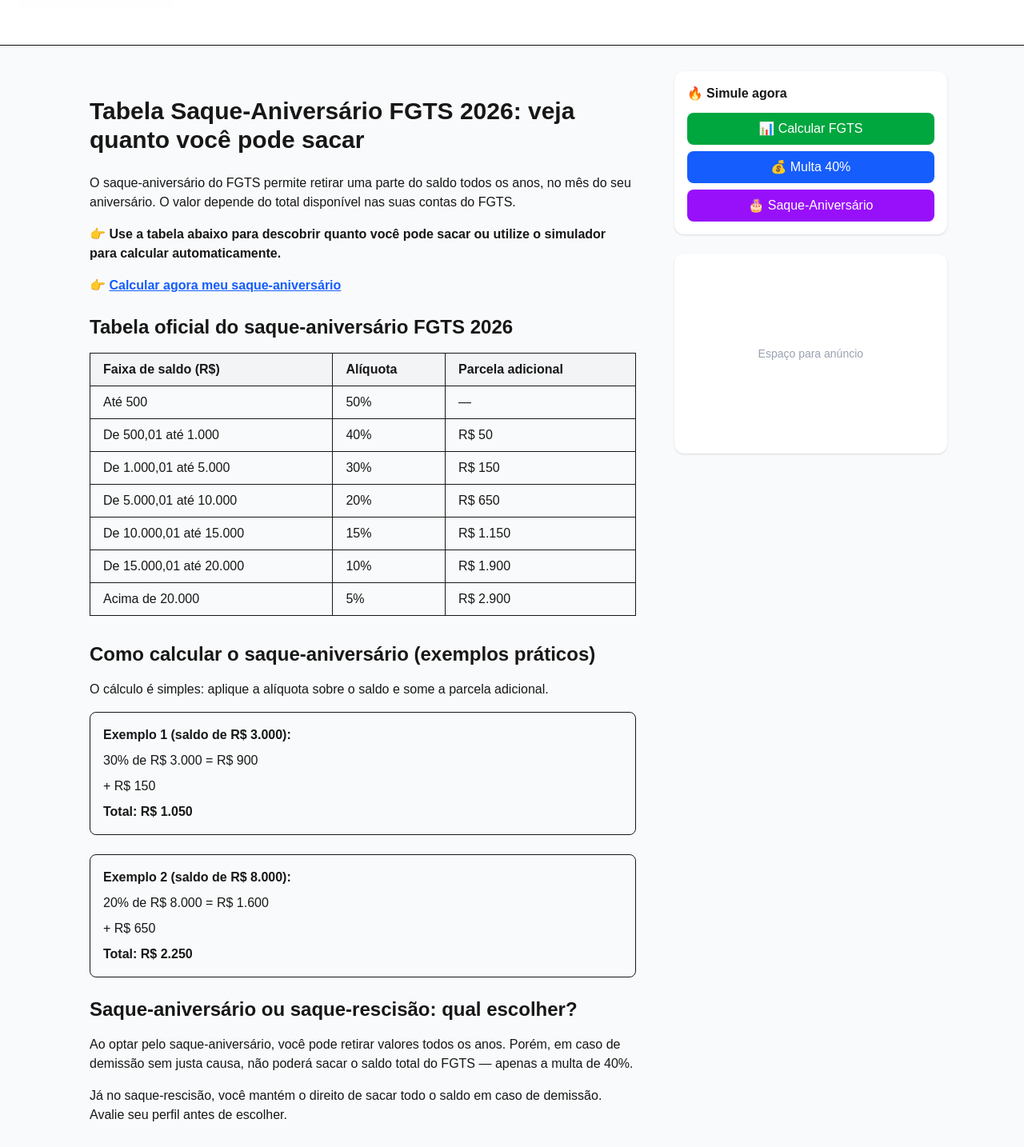
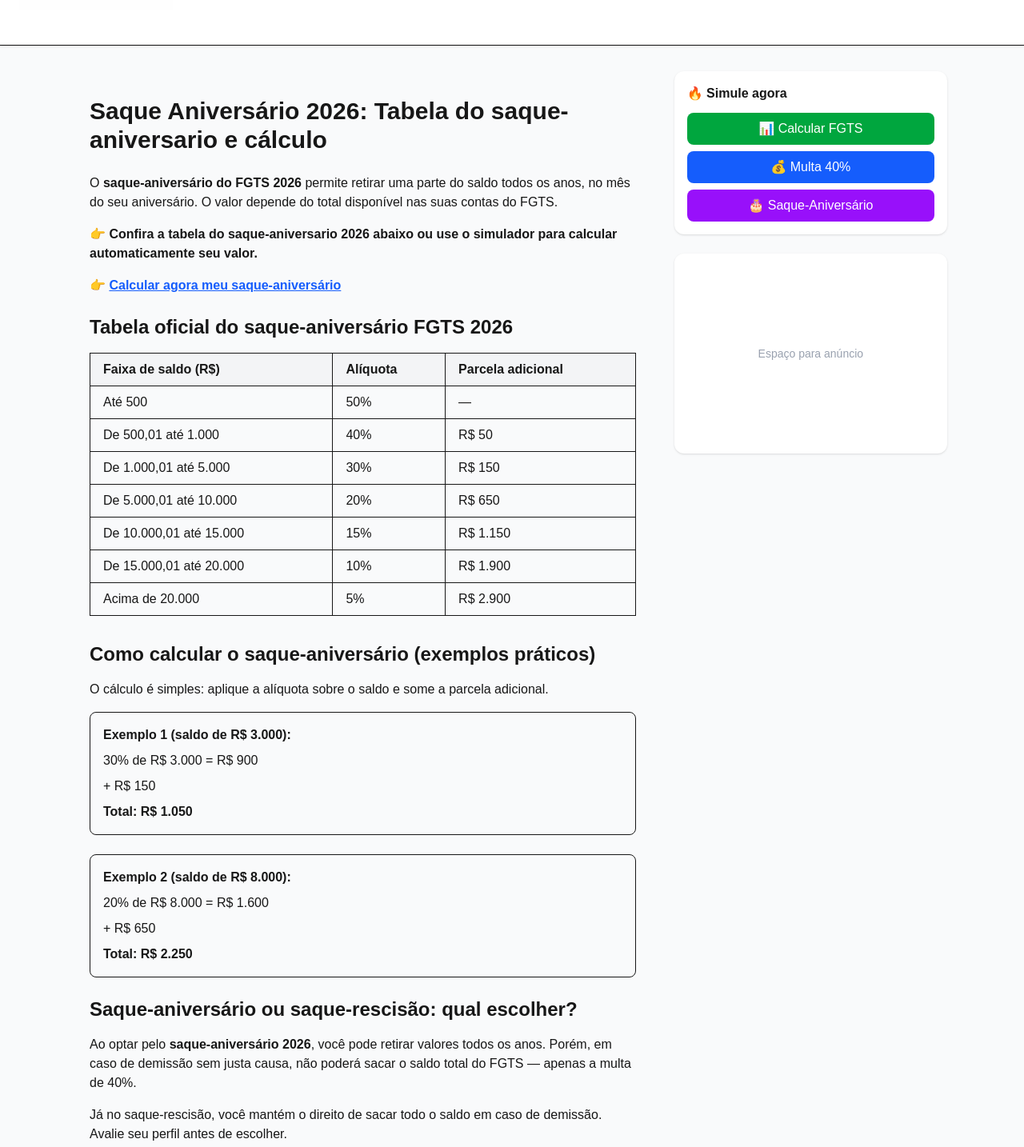
Before and after one commit to gustavo-fonseca-valle/simulador-fgts, a Next.js app: page /tabela-saque-aniversario-fgts-2026 in a window 1280 px wide. Shown: the part 160-1594 px from the top of the page at 80% size. Built offline with nearby package versions, Linux system fonts and the light colour scheme.

Commit message:
melhorias para SEO

```diff
--- a/app/tabela-saque-aniversario-fgts-2026/page.tsx
+++ b/app/tabela-saque-aniversario-fgts-2026/page.tsx
@@ -1,7 +1,7 @@
 export const metadata = {
-  title: "Tabela Saque-Aniversário FGTS 2026: veja quanto você pode sacar",
+  title: "Saque Aniversário 2026: Tabela completa e como calcular",
   description:
-    "Confira a tabela do saque-aniversário FGTS 2026 e veja quanto você pode sacar com base no seu saldo. Cálculo atualizado e exemplos práticos.",
+    "Confira a tabela do saque-aniversário FGTS 2026 e descubra quanto você pode sacar. Aprenda a calcular e use nosso simulador atualizado para 2026.",
 }
 
 export default function TabelaSaqueAniversarioPage() {
@@ -9,15 +9,15 @@
     <main className="max-w-3xl mx-auto px-4 py-8">
 
       <h1 className="text-3xl font-bold mb-6">
-        Tabela Saque-Aniversário FGTS 2026: veja quanto você pode sacar
+        Saque Aniversário 2026: Tabela do saque-aniversario e cálculo
       </h1>
 
       <p className="mb-4">
-        O saque-aniversário do FGTS permite retirar uma parte do saldo todos os anos, no mês do seu aniversário. O valor depende do total disponível nas suas contas do FGTS.
+        O <strong>saque-aniversário do FGTS 2026</strong> permite retirar uma parte do saldo todos os anos, no mês do seu aniversário. O valor depende do total disponível nas suas contas do FGTS.
       </p>
 
       <p className="mb-4">
-        👉 <strong>Use a tabela abaixo para descobrir quanto você pode sacar ou utilize o simulador para calcular automaticamente.</strong>
+        👉 <strong>Confira a tabela do saque-aniversario 2026 abaixo ou use o simulador para calcular automaticamente seu valor.</strong>
       </p>
 
       {/* CTA */}
@@ -108,7 +108,7 @@
       </h2>
 
       <p className="mb-4">
-        Ao optar pelo saque-aniversário, você pode retirar valores todos os anos. Porém, em caso de demissão sem justa causa, não poderá sacar o saldo total do FGTS — apenas a multa de 40%.
+        Ao optar pelo <strong>saque-aniversário 2026</strong>, você pode retirar valores todos os anos. Porém, em caso de demissão sem justa causa, não poderá sacar o saldo total do FGTS — apenas a multa de 40%.
       </p>
 
       <p className="mb-6">
```
